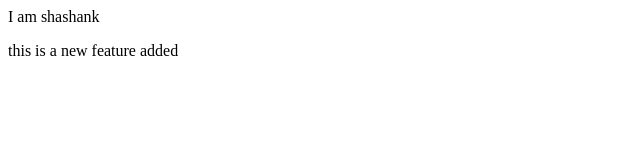
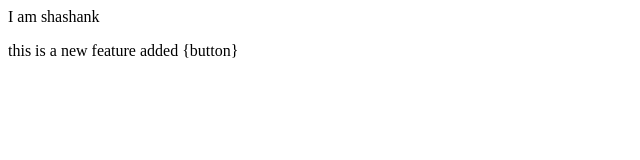
Before and after one commit to Shashank141105/localrepo, a plain HTML site: page index.html in a window 1280 px wide. Shown: the full height of the page, 0-640 px from the left. Drawn offline with Linux system fonts and the light colour scheme.

Commit message:
added button

```diff
--- a/index.html
+++ b/index.html
@@ -1,2 +1,2 @@
 <p>I am shashank</p>
-<p>this is a new feature added</p>
+<p>this is a new feature added {button} </p>
```
